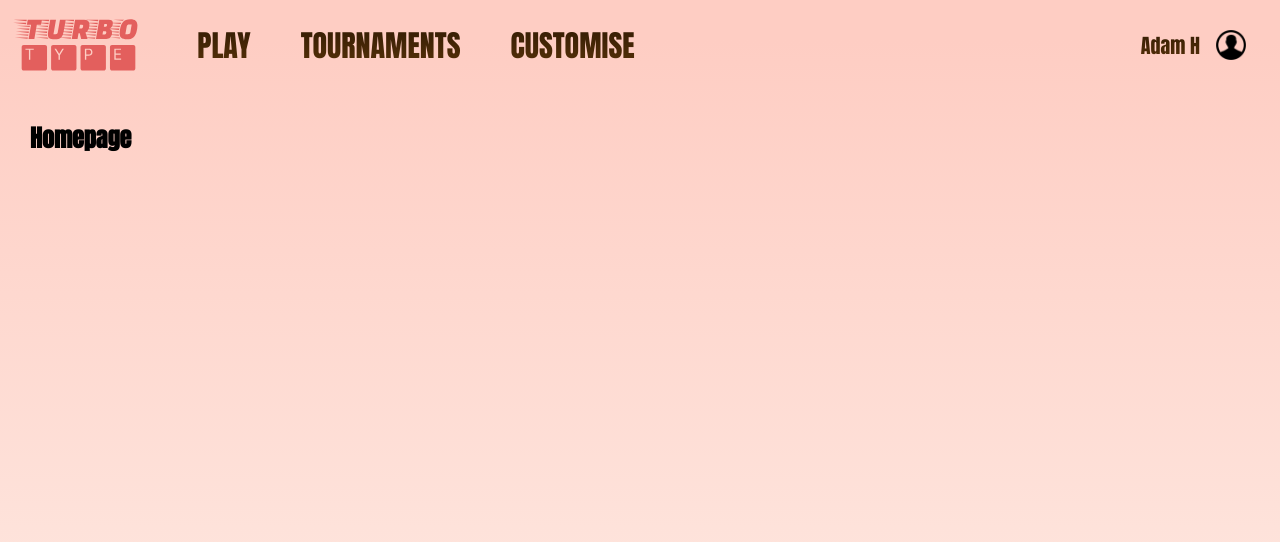
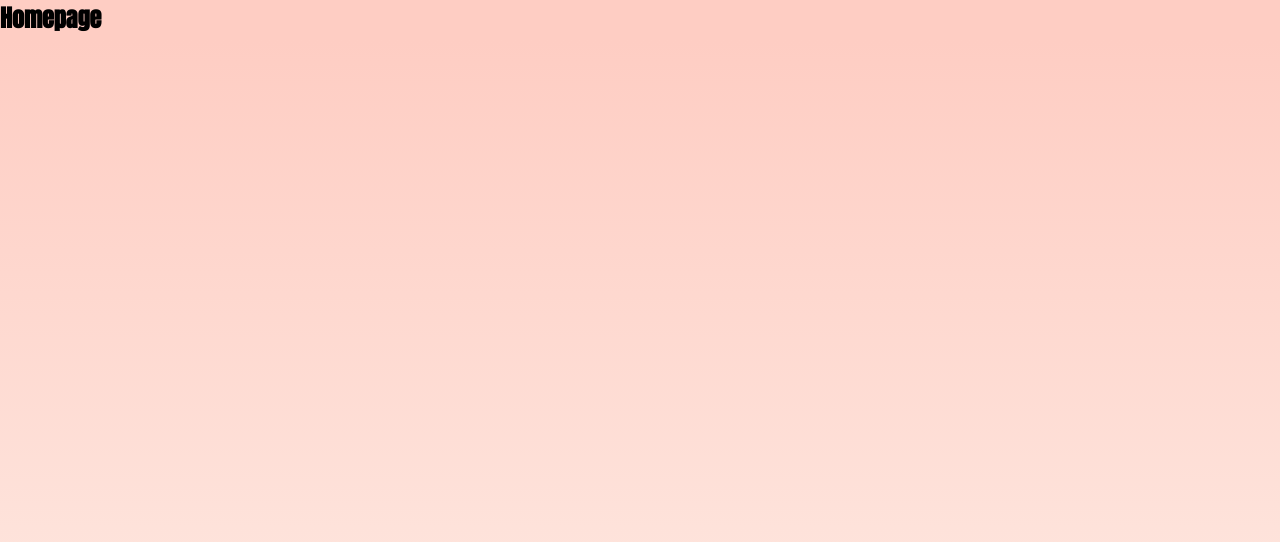
Before and after one commit to tom-hewitt/turbotype, a JavaScript app in the folder turbo-type/: page / in a window 1280 px wide. Shown: the top 542 px of the page. Built offline with nearby package versions, Linux system fonts and the light colour scheme; the HTML template or start-up script is replaced by a standard one.

Commit message:
Added support for multiple pages

```diff
--- a/turbo-type/package.json
+++ b/turbo-type/package.json
@@ -8,6 +8,7 @@
     "@testing-library/user-event": "^13.5.0",
     "react": "^18.2.0",
     "react-dom": "^18.2.0",
+    "react-router-dom": "^6.4.5",
     "react-scripts": "5.0.1",
     "web-vitals": "^2.1.4"
   },
--- a/turbo-type/src/App.js
+++ b/turbo-type/src/App.js
@@ -1,15 +1,27 @@
 import logo from './logo.svg';
 import Home from './Home';
+import Game from './Game';
 import Navbar from './Navbar';
+import PageNotFound from './PageNotFound';
+import { BrowserRouter as Router, Route, Routes } from 'react-router-dom';
 
 function App() {
   return (
-    <div className="App">
-      <Navbar />
-      <div className='content'>
-        <Home />
+    <Router>
+      <div className="App">
+        <Routes>
+          <Route exact path="/" element={<Home />}></Route>
+          <Route path="/play" element={<Game />}></Route>
+          {/* <Route path="/tournaments" element={<Tournaments />}></Route>
+          <Route path="/leaderboard" element={<Leaderboard />}></Route>
+          <Route path="/customise" element={<Customise />}></Route>
+          <Route path="/profile" element={<Profile />}></Route>
+          <Route path="/about" element={<About />}></Route>
+          <Route path="/login" element={<Login />}></Route>*/}
+          <Route path="*" element={<PageNotFound />}></Route>
+        </Routes>
       </div>
-    </div>
+    </Router>
   );
 }
 
--- /dev/null
+++ b/turbo-type/src/Game.js
@@ -0,0 +1,15 @@
+import Navbar from './Navbar';
+
+const Game = () => {
+    return (
+        <div className="hud">
+            <Navbar />
+            <div className='content'>
+                <h1>test</h1>
+                <h2>testing</h2>
+            </div>
+        </div>
+    );
+}
+
+export default Game;
--- a/turbo-type/src/Home.js
+++ b/turbo-type/src/Home.js
@@ -1,3 +1,5 @@
+import Navbar from './Navbar';
+
 const Home = () => {
     return (
         <div className="home">
--- a/turbo-type/src/Navbar.js
+++ b/turbo-type/src/Navbar.js
@@ -1,5 +1,6 @@
 import logo from './logo.svg';
 import profile_icon from './profile_icon.svg';
+import { Link } from 'react-router-dom';
 
 const Navbar = () => {
     const openCollapsedMenu = () => {
@@ -13,13 +14,13 @@
 
     return (
         <nav className="navbar">
-            <a href="/"><img src={ logo } id="logo" alt="logo" /></a>
+            <Link to="/"><img src={ logo } id="logo" alt="logo" /></Link>
             <div className="links">
-                <a className="navbar-item" href="/play">PLAY</a>
-                <a className="navbar-item" href="/tournaments">TOURNAMENTS</a>
-                <a className="navbar-item" href="/customise">CUSTOMISE</a>
-                <a id="profile" href="/profile"><img src={ profile_icon } id="profile-icon" alt="profile icon" />
-                <div id="profile-name">Adam H</div></a>
+                <Link className="navbar-item" to="/play">PLAY</Link>
+                <Link className="navbar-item" to="/tournaments">TOURNAMENTS</Link>
+                <Link className="navbar-item" to="/customise">CUSTOMISE</Link>
+                <Link id="profile" to="/profile"><img src={ profile_icon } id="profile-icon" alt="profile icon" />
+                <div id="profile-name">Adam H</div></Link>
             </div>
             <div className='collapsed-menu' onClick={ openCollapsedMenu }>
                 <div className='menu-line'></div>
--- /dev/null
+++ b/turbo-type/src/PageNotFound.js
@@ -0,0 +1,17 @@
+import Navbar from './Navbar';
+import { Link } from "react-router-dom";
+
+const PageNotFound = () => {
+    return (
+        <div className="page-not-found">
+            <Navbar />
+            <div className="content">
+                <h1>Apologies!</h1>
+                <p>Page not found.</p>
+                <Link to="/">Return to the Home Page</Link>
+            </div>
+        </div>
+    );
+}
+
+export default PageNotFound;
--- a/turbo-type/src/index.css
+++ b/turbo-type/src/index.css
@@ -15,6 +15,9 @@
   display: flex;
   align-items: center; /* Vertically */
   margin: 0 auto;
+  position: fixed;
+  top: 0;
+  left: 0;
 }
 .navbar #logo {
   filter: invert(57%) sepia(49%) saturate(5266%) hue-rotate(327deg) brightness(98%) contrast(81%);
@@ -43,7 +46,7 @@
   right: 30px;
   padding: 10px;
   background-color: #281502;
-  background-image: linear-gradient(to top, #61370a, #281502);
+  background-image: linear-gradient(to top, #70400d, #281502);
   background-size: 100%;
   background-clip: text;
   -webkit-text-fill-color: transparent;
@@ -54,7 +57,7 @@
 }
 .navbar a {
   background-color: #281502;
-  background-image: linear-gradient(to top, #61370a, #281502);
+  background-image: linear-gradient(to top, #70400d, #281502);
   background-size: 100%;
   background-clip: text;
   -webkit-text-fill-color: transparent;
@@ -93,9 +96,10 @@
 .content {
   display: block;
   margin: 20px 20px;
+  margin-top: 90px;
   padding: 10px;
 }
-/* Mobile navbar menu */
+/* Mobile navigation menu */
 @media all and (max-width: 850px) {
   .content {
     display: block;
@@ -107,21 +111,22 @@
     top: 15px;
   }
   .links {
-    position: absolute;
+    position: fixed;
     text-align: center;
     top: 90px;
-    right: -14px;
+    right: 10px;
     width: 100%;
   }
   .navbar-item {
     display: none;
     position: relative;
+    width: 100%;
     border-top: 2px solid black;
   }
   .collapsed-menu {
     cursor: pointer;
     display: block;
-    position: absolute;
+    position: fixed;
     top: 33px;
     right: 30px;
   }
```
Also changed, not shown: 1 other file (tests, documents, lock files or other folders).
